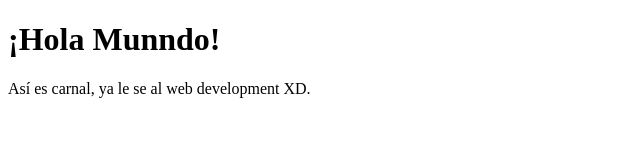
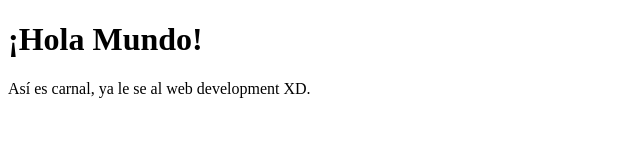
Before and after one commit to emilianolel/emilianolel.github.io, a plain HTML site: page index.html in a window 1280 px wide. Shown: the full height of the page, 0-640 px from the left. Drawn offline with Linux system fonts and the light colour scheme.

Commit message:
Second commit

```diff
--- a/index.html
+++ b/index.html
@@ -5,7 +5,7 @@
 		<title>¡Hola Mundo!</title>
 	</head>
 	<body>
-		<h1>¡Hola Munndo!</h1>
+		<h1>¡Hola Mundo!</h1>
 		Así es carnal, ya le se al web development XD.
 	</body>
 </html>
```
